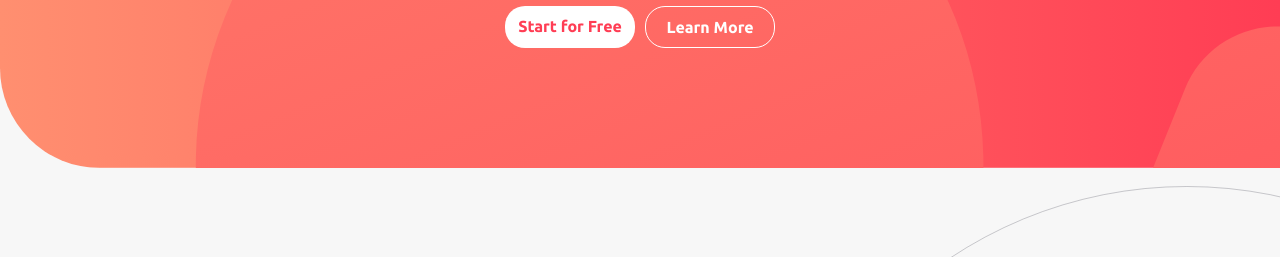
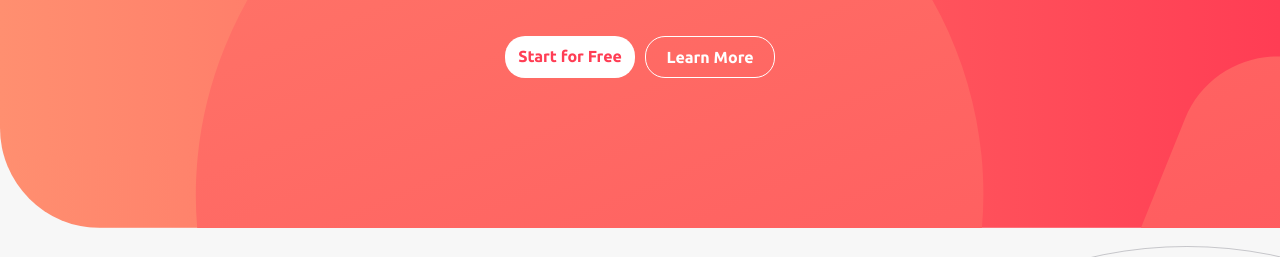
Before and after one commit to joyun25/blogr-landing-page, a plain HTML site: page index.html in a window 1280 px wide. Shown: the part 354-611 px from the top of the page. Drawn offline with Linux system fonts and the light colour scheme.

Commit message:
adjust padding

```diff
--- a/css/style.scss
+++ b/css/style.scss
@@ -118,6 +118,9 @@ img {
 .pt-6 {
     padding-top: 60px;
 }
+.pt-9{
+    padding-top: 90px;
+}
 .pt-12 {
     padding-top: 120px;
 }
@@ -133,6 +136,9 @@ img {
 }
 .pb-6 {
     padding-bottom: 60px;
+}
+.pb-9 {
+    padding-bottom: 90px;
 }
 .pb-10 {
     padding-bottom: 100px;
@@ -493,6 +499,12 @@ footer {
     }
 }
 
+.pb-pad-6 {
+    @include pad {
+        padding-bottom: 60px;
+    }
+}
+
 .m-pad-auto {
     @include pad {
         margin: 0 auto;
--- a/index.html
+++ b/index.html
@@ -125,7 +125,7 @@
           <img class="pad-only img-openMenu" src="images/icon-hamburger.svg" alt="open menu">
           <img class="pad-only img-closeMenu d-pad-none" src="images/icon-close.svg" alt="close menu">
         </nav>
-        <div class="text-center pt-6 pb-6">
+        <div class="text-center pt-9 pb-9 pt-pad-6 pb-pad-6">
           <h2 class="mb-2">
             A modern <br class="pad-only">publishing platform
           </h2>
```
Also changed, not shown: css/style.css, 1 other file.
